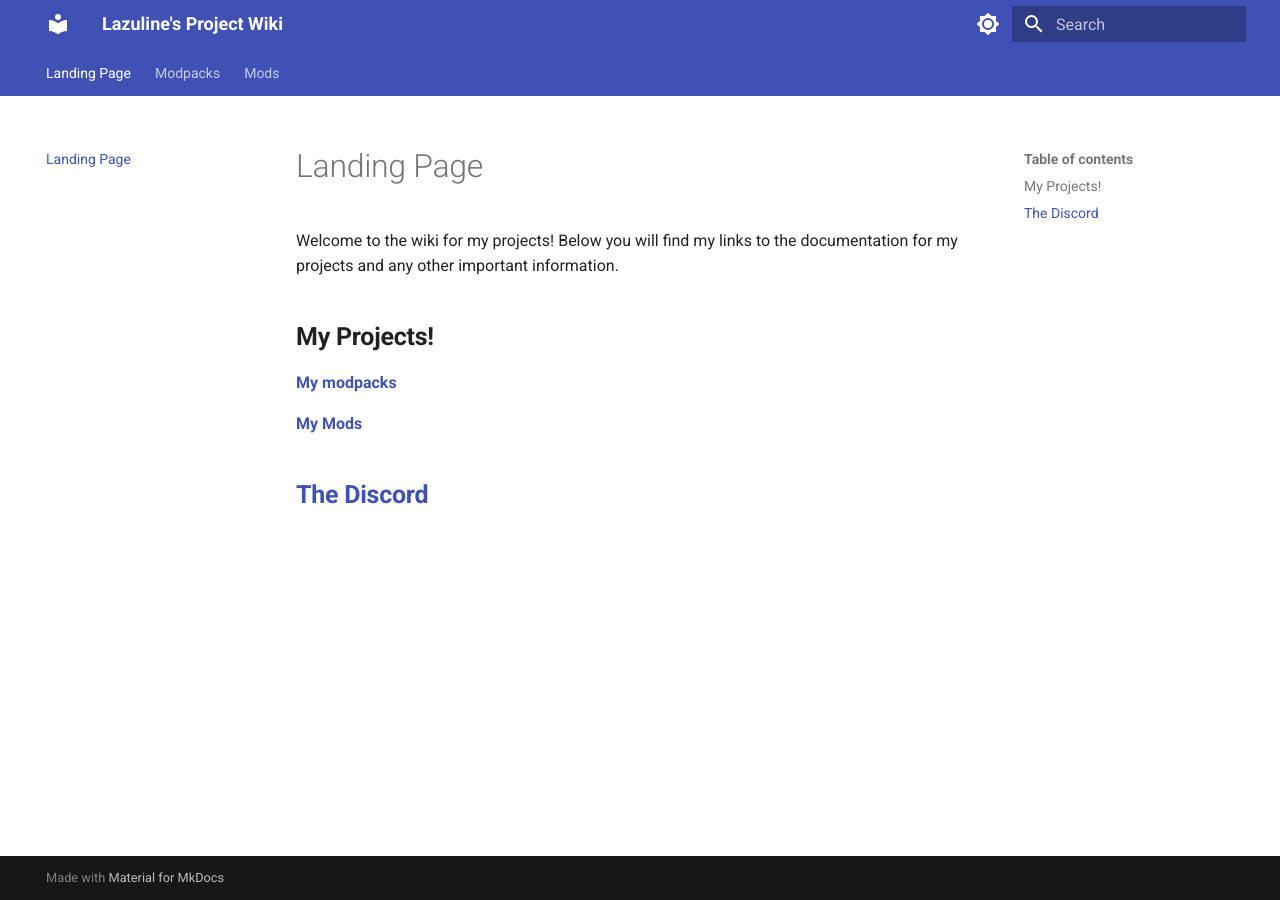
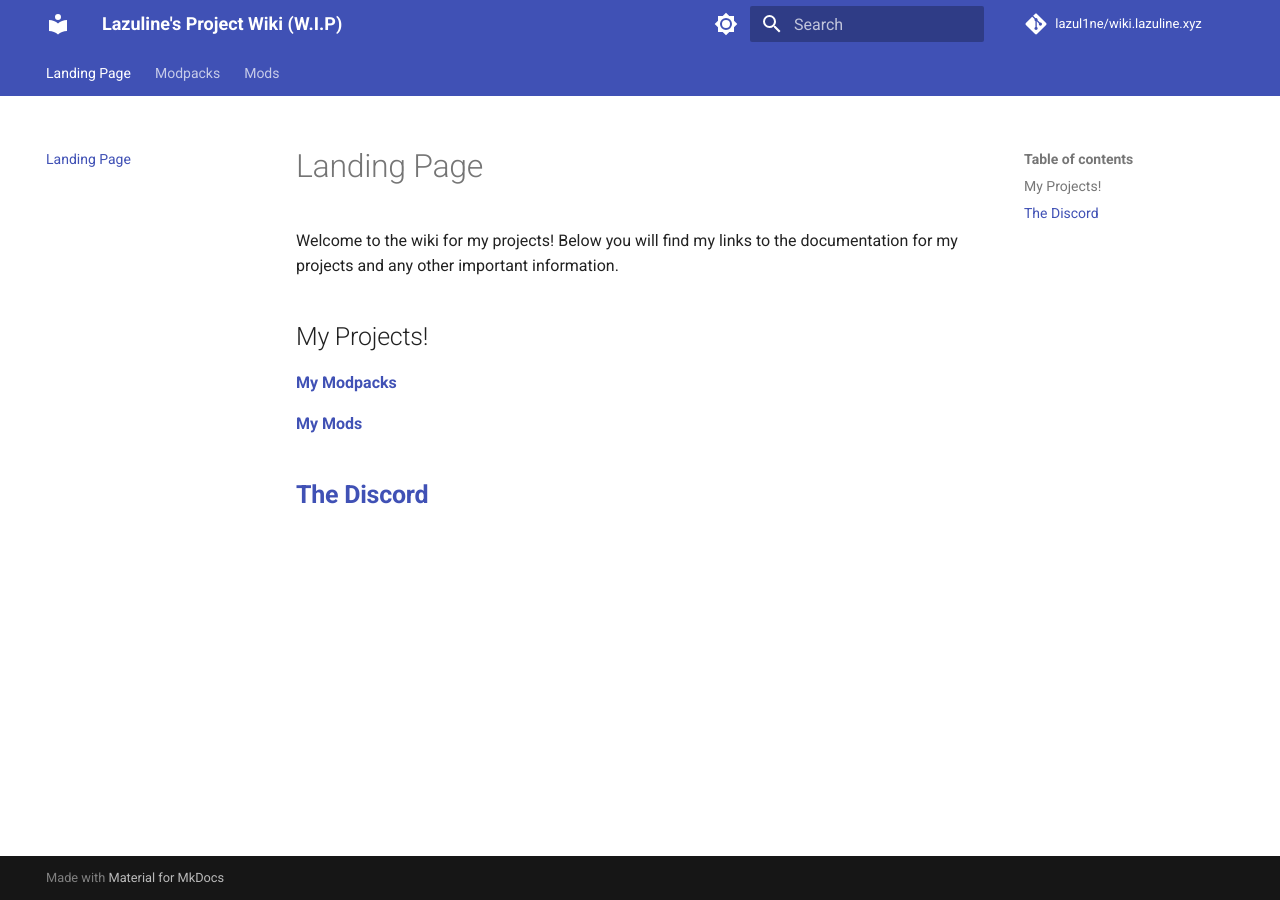
Before and after one commit to lazul1ne/wiki.lazuline.xyz, an MkDocs documentation site: the page built from docs/index.md, in a window 1280 px wide. Built offline with MkDocs 1.6.1 and Material for MkDocs 9.7.7, drawn with Linux system fonts in a browser that asks for light colours; comment, search, counter and statistics services are not loaded.

Commit message:
minor text fixing & website updating

```diff
--- a/docs/index.md
+++ b/docs/index.md
@@ -5,9 +5,9 @@ tags:
 
 Welcome to the wiki for my projects! Below you will find my links to the documentation for my projects and any other important information.
 
-## **My Projects!**
+## My Projects!
 
-[**My modpacks**](modpacks/index.md)
+[**My Modpacks**](modpacks/index.md)
 
 [**My Mods**](mods/index.md)
 
--- a/mkdocs.yml
+++ b/mkdocs.yml
@@ -1,4 +1,4 @@
-site_name: Lazuline's Project Wiki
+site_name: Lazuline's Project Wiki (W.I.P)
 site_url: https://wiki.lazuline.xyz
 theme:
   name: material
@@ -11,6 +11,7 @@ theme:
     - toc.follow
     - navigation.top
     - search.suggest
+    #- navigation.footer
   palette:
     # Palette toggle for light mode
     - scheme: default
@@ -28,3 +29,10 @@ theme:
 plugins:
   - search
   - tags
+  - git-revision-date-localized:
+      enable_creation_date: false
+  #- git-committers:
+  #    repository: lazul1ne/wiki.lazuline.xyz
+  #    branch: main
+repo_url: https://github.com/lazul1ne/wiki.lazuline.xyz
+repo_name: lazul1ne/wiki.lazuline.xyz
```
